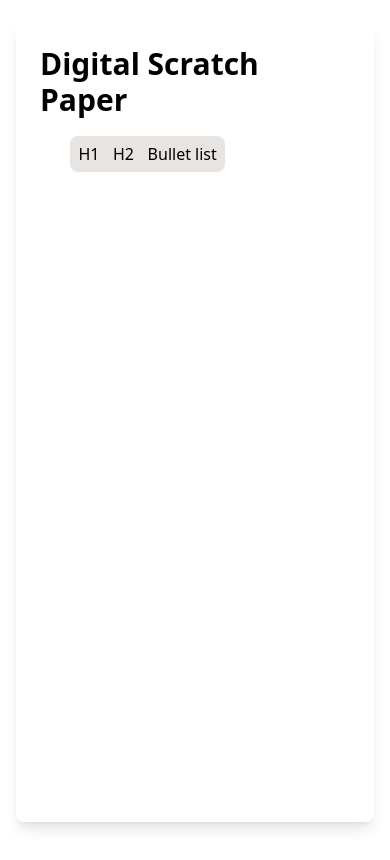
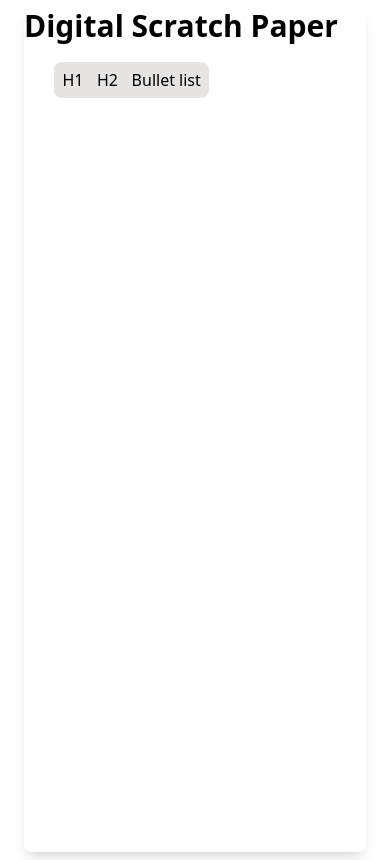
Before and after one commit to jsjoeio/scrtch-prj, a React (Vite) app: page / in a window 390 px wide. Built offline with nearby package versions, Linux system fonts and the light colour scheme.

Commit message:
fix: mobile styles

```diff
--- a/src/App.tsx
+++ b/src/App.tsx
@@ -1,11 +1,11 @@
-import React from "react";
-import { TipTap } from "./components/TipTap";
+import React from "react"
+import { TipTap } from "./components/TipTap"
 
 const App: React.FC = () => {
   return (
     <div className="flex items-center justify-center min-h-screen">
       <div className="max-w-4xl w-full px-4 sm:px-0">
-        <div className="shadow-lg rounded-lg p-6 min-h-[800px]">
+        <div className="shadow-lg rounded-lg mx-2 my-2 h-[100vh] md:h-auto md:min-h-[800px] md:m-6 md:p-6">
           <h1 className="text-3xl font-extrabold mb-6">
             Digital Scratch Paper
           </h1>
@@ -13,7 +13,7 @@ const App: React.FC = () => {
         </div>
       </div>
     </div>
-  );
-};
+  )
+}
 
-export default App;
+export default App
```
